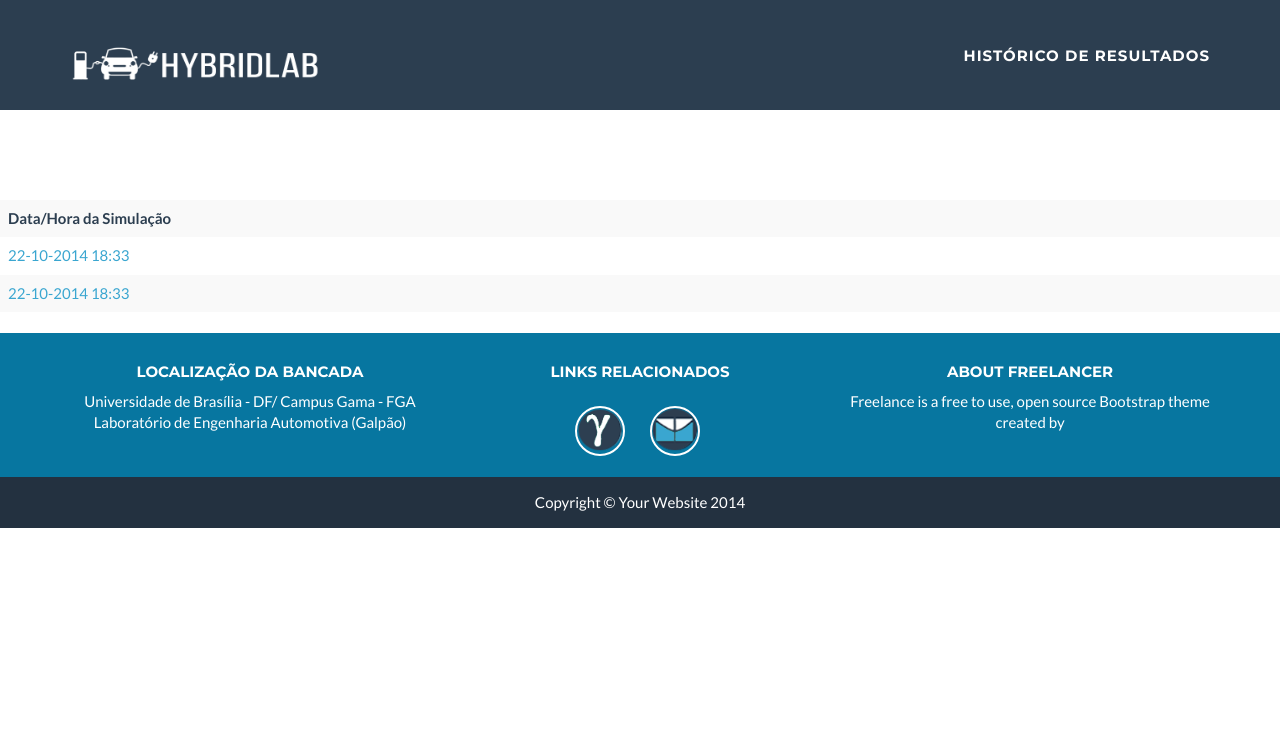
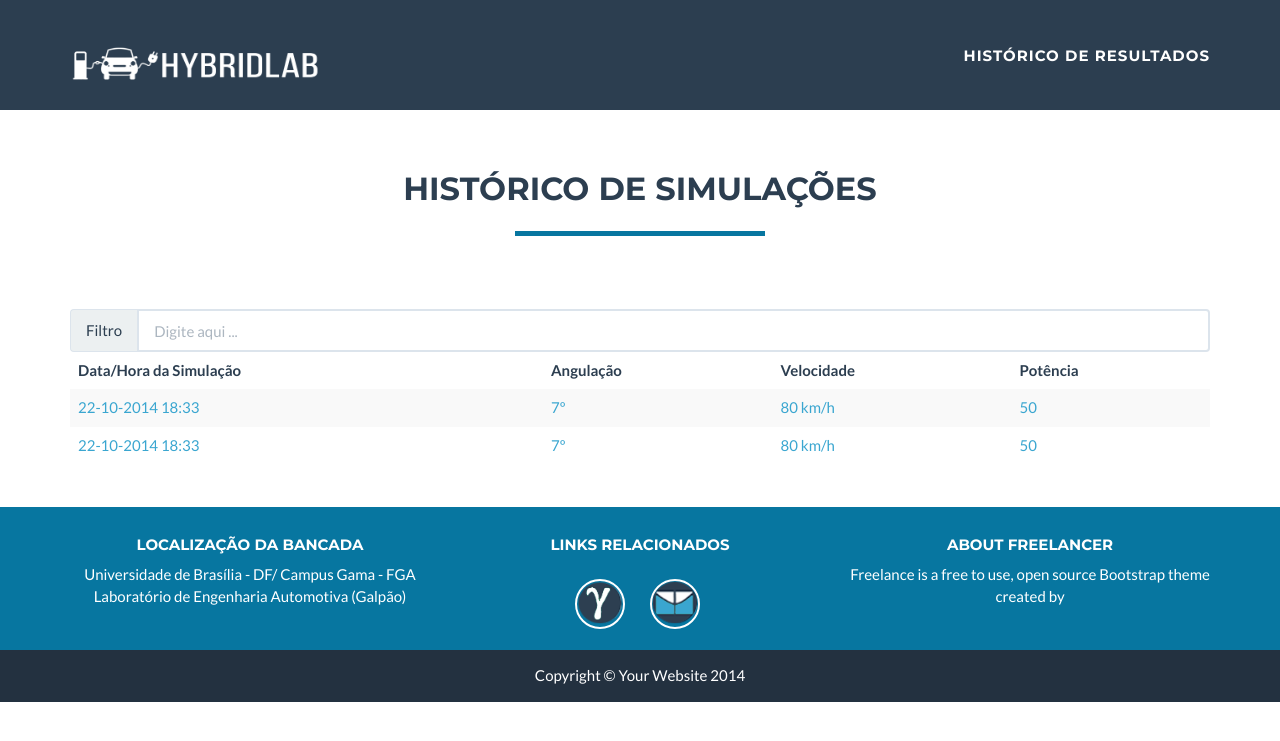
Before and after one commit to anapaulavnoronha/hybridlab, a Django app: page /historico/ in a window 1280 px wide. Shown: the top 741 px of the page. Run offline with Django 3.2, Linux system fonts and the light colour scheme; data comes from the database, SQL or seed files in the repository; parts of the project's set-up code (start-up, migrations or seed data) failed here and were passed over; some libraries are stand-ins or nearby versions.

Commit message:
Trabalhando na view da página de históricos; Adicionando filtro na tabela

```diff
--- a/hybridlab/templates/base.html
+++ b/hybridlab/templates/base.html
@@ -147,5 +147,25 @@
     <!-- Custom Theme JavaScript -->
     <script src="{% static "core/bootstrap-3.2.0-dist/js/freelancer.js"%}"></script>
 
+    <script>
+    $(document).ready(function () {
+
+    (function ($) {
+
+        $('#filter').keyup(function () {
+
+            var rex = new RegExp($(this).val(), 'i');
+            $('.searchable tr').hide();
+            $('.searchable tr').filter(function () {
+                return rex.test($(this).text());
+            }).show();
+
+        })
+
+    }(jQuery));
+
+});
+    </script>
+
 </body>
 </html>
--- a/hybridlab/templates/historico.html
+++ b/hybridlab/templates/historico.html
@@ -3,18 +3,45 @@
 {% block 'content' %}
   <style>
      body {
-        padding-top: 200px; /* 60px to make the container go all the way to the bottom of the topbar */
+       padding-top: 150px; /* 60px to make the container go all the way to the bottom of the topbar */
      }
   </style>
 
-
+  <div class="col-lg-12 text-center">
+    <h2>Histórico de Simulações</h2>
+    <hr class="star-primary">
+  </div>
+  <br><br>
+  <div class="container">
+    <div class="row">
+      <div class="col-lg-12 text-center">
+        <br><br>
+        <div class="input-group"> <span class="input-group-addon">Filtro</span>
+          <input id="filter" type="text" class="form-control" placeholder="Digite aqui ...">
+        </div>
         <table class="table table-striped">
+          <thead>
           <tr>
             <th>Data/Hora da Simulação</th>
+            <th>Angulação</th>
+            <th>Velocidade</th>
+            <th>Potência</th>
           </tr>
+          </thead>
+           <tbody class="searchable">
             {% for simulation in object_list %}
-	    	<tr><td><a href ="./{{simulation.id}}"  style="text-decoration:none">{{ simulation }}</a></td></tr>
+            <tr>
+              <td align="left"><a href ="./{{simulation.id}}"  style="text-decoration:none">{{ simulation }}</a></td>
+              <td align="left"><a href ="./{{simulation.id}}"  style="text-decoration:none">{{ simulation.angulation }}º</a></td>
+              <td align="left"><a href ="./{{simulation.id}}"  style="text-decoration:none">{{ simulation.speed }} km/h</a></td>
+              <td align="left"><a href ="./{{simulation.id}}"  style="text-decoration:none">{{ simulation.power }}</a></td>
+            </tr>
             {% endfor %}
+            </tbody>
         </table>
+      </div>
+    </div>
+  </div>
+  <br>
 
 {% endblock %}
--- a/hybridlab/templates/resultados.html
+++ b/hybridlab/templates/resultados.html
@@ -13,7 +13,7 @@
 	<center><table width="75%" border="0">
 
     	<tr>
-    		<td colspan=7><center><h2>Simulacao {{simulation.id}}</h2></center><hr class="star-primary"></td>
+    		<td colspan=7><center><h2>Simulação {{simulation.id}}</h2></center><hr class="star-primary"></td>
  		</tr>
 
  		<tr>
```
Also changed, not shown: 9 other files. Lines whose indentation alone changed are shown as unchanged.
